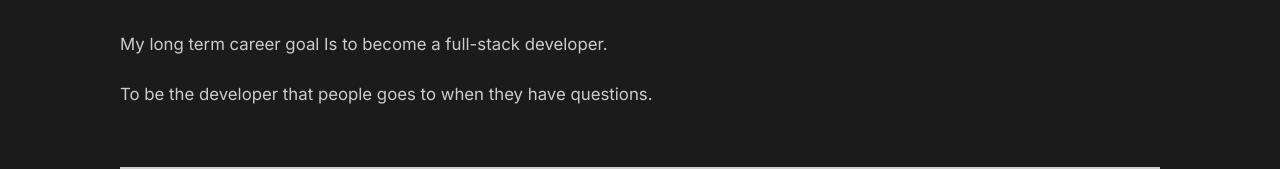
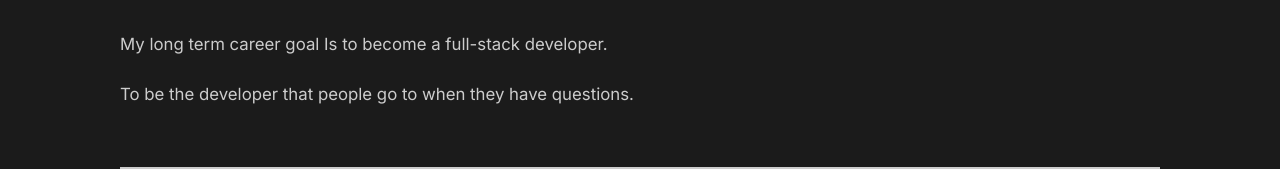
Before and after one commit to LaxMeister/Portfolio, a React (Create React App) app: page / in a window 1280 px wide. Both pictures are taken after a click on the element "What is your long term career goal?". Shown: the part 2763-2932 px from the top of the page. Built offline with nearby package versions, Linux system fonts and the light colour scheme.

Commit message:
fixed typo

```diff
--- a/src/components/FaqSection.js
+++ b/src/components/FaqSection.js
@@ -33,7 +33,7 @@ const FaqSection = () => {
               My long term career goal Is to become a full-stack developer.{" "}
             </p>
             <p>
-              To be the developer that people goes to when they have questions.
+              To be the developer that people go to when they have questions.
             </p>
           </div>
         </Toggle>
```
Also changed, not shown: public/manifest.json.
